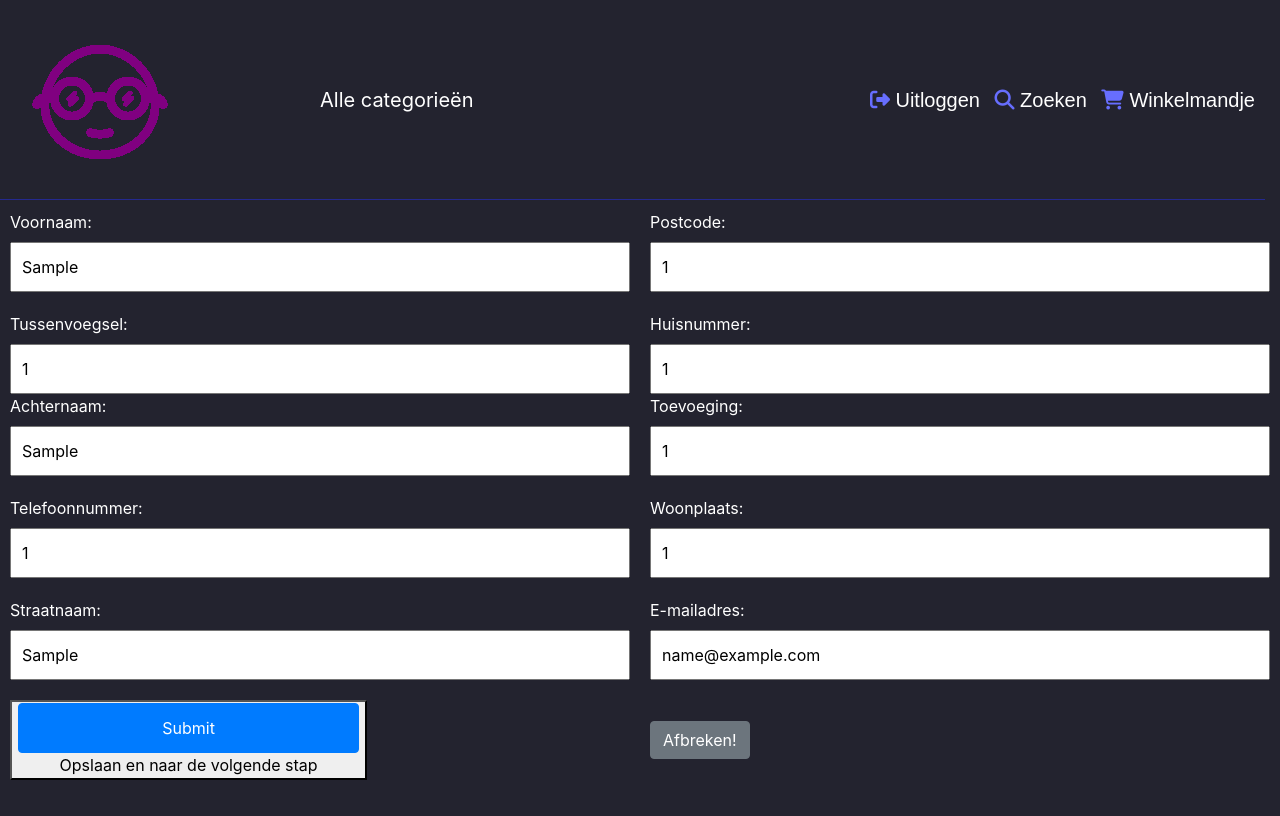
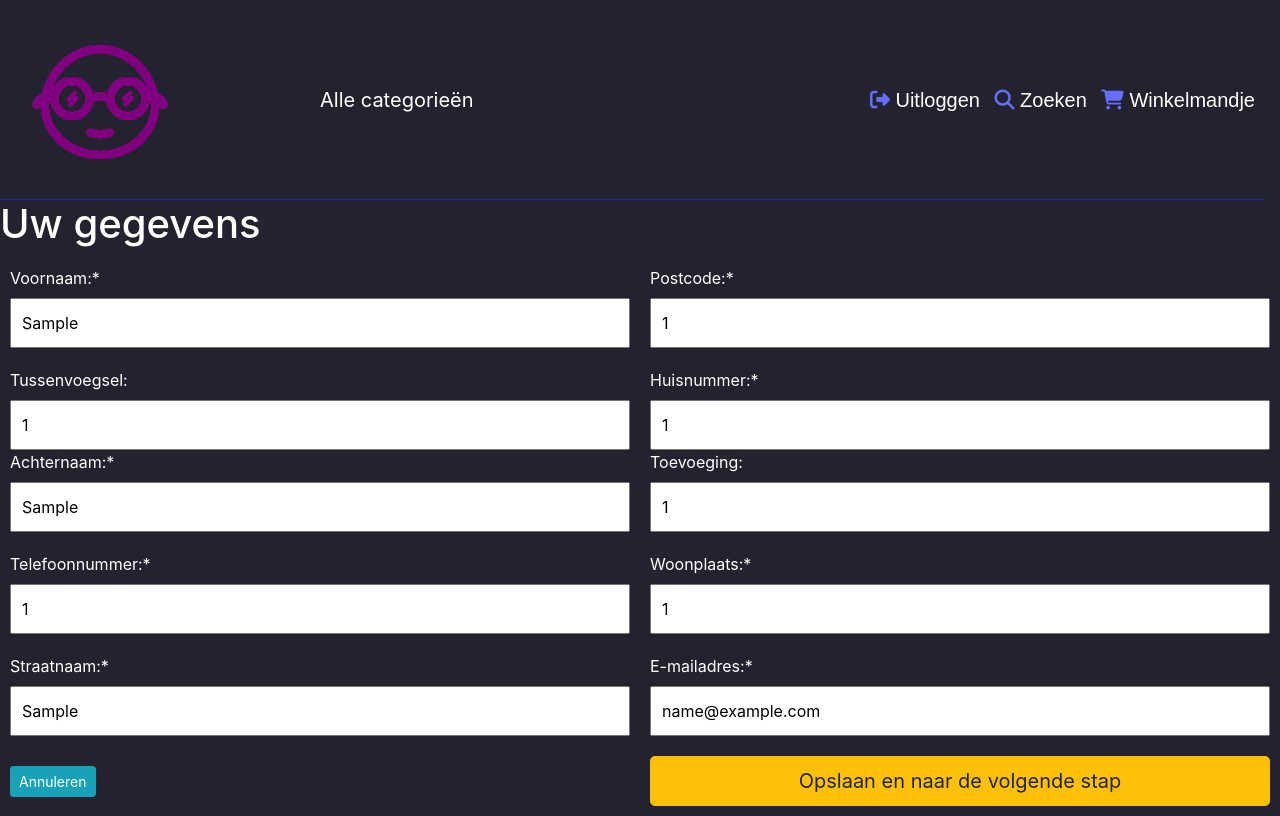
Before and after one commit to iaachboun/nerdygadgets, a PHP site: page /bestelpagina.php in a window 1280 px wide. Before the commit the page ends 780 px from the top, so only its background shows below. Run offline with PHP 8.4, Linux system fonts and the light colour scheme; the visitor is signed in with stand-in values (Sample User, id 1); data that the repository does not hold is empty; some libraries are stand-ins or nearby versions; some web fonts are replaced.

Commit message:
Buttons gefixt en sterretjes bij verplichte velden

```diff
--- a/bestelpagina.php
+++ b/bestelpagina.php
@@ -1,59 +1,61 @@
 <!DOCTYPE html>
-<link rel="stylesheet" href="Style.css">
+<link rel="stylesheet" href="style.css">
 <?php
 include __DIR__ . "/header.php"; ?>
 
+<html>
+<h1>Uw gegevens</h1>
+</html>
 <form method="post" action="confirm.php">
-
     <table style="height: 100%; width: 100%;">
         <tbody>
         <?php
         if (isset($_SESSION["voornaam"])) {
             $html = ' <tr>
-            <td style="width: 50%;"><label for="voornaam">Voornaam:</label><br /> <input id="voornaam" name="voornaam" required="" type="text" value=' . $_SESSION["voornaam"] . ' </td>
-            <td style="width: 50%;"><label for="postcode">Postcode:</label><br /> <input id="postcode" maxlength="7" name="postcode" required="" type="text" value=' . $_SESSION["postcode"] . ' </td>
+            <td style="width: 50%;"><label for="voornaam">Voornaam:*</label><br /> <input id="voornaam" name="voornaam" required="" type="text" value=' . $_SESSION["voornaam"] . ' </td>
+            <td style="width: 50%;"><label for="postcode">Postcode:*</label><br /> <input id="postcode" maxlength="7" name="postcode" required="" type="text" value=' . $_SESSION["postcode"] . ' </td>
         </tr>
         <tr>
             <td style="width: 50%;"><label for="tussenvoegsel">Tussenvoegsel:</label><br /> <input id="tussenvoegsel" name="tussenvoegsel" type="text" value=' . $_SESSION["tussenvoegsel"] . ' <br>
-                <label for="achternaam">Achternaam:</label><br /> <input id="achternaam" name="achternaam" required="" type="text" value=' . $_SESSION["achternaam"] . ' </td>
-            <td style="width: 50%;"><label for="huisnummer">Huisnummer:</label><br /> <input id="huisnummer" name="huisnummer" required="" type="number" value=' . $_SESSION["huisnummer"] . ' </td>
+                <label for="achternaam">Achternaam:*</label><br /> <input id="achternaam" name="achternaam" required="" type="text" value=' . $_SESSION["achternaam"] . ' </td>
+            <td style="width: 50%;"><label for="huisnummer">Huisnummer:*</label><br /> <input id="huisnummer" name="huisnummer" required="" type="number" value=' . $_SESSION["huisnummer"] . ' </td>
                 <label for="toevoeging">Toevoeging:</label><br /> <input id="toevoeging" name="toevoeging" type="text" value=' . $_SESSION["toevoeging"] . ' </td>
         </tr>
         <tr>
-            <td style="width: 50%;"><label for="telefoonnummer">Telefoonnummer:</label><br /> <input id="telefoonnummer" name="telefoonnummer" required="" type="tel" value=' . $_SESSION["telefoonnummer"] . ' </td>
-            <td style="width: 50%;"><label for="woonplaats">Woonplaats:</label><br /> <input id="woonplaats" name="woonplaats" required="" type="text" value=' . $_SESSION["woonplaats"] . ' </td>
+            <td style="width: 50%;"><label for="telefoonnummer">Telefoonnummer:*</label><br /> <input id="telefoonnummer" name="telefoonnummer" required="" type="tel" value=' . $_SESSION["telefoonnummer"] . ' </td>
+            <td style="width: 50%;"><label for="woonplaats">Woonplaats:*</label><br /> <input id="woonplaats" name="woonplaats" required="" type="text" value=' . $_SESSION["woonplaats"] . ' </td>
         </tr>
         <tr>
-            <td style="width: 50%;"><label for="straatnaam">Straatnaam:</label><br /> <input id="straatnaam" name="straatnaam" required="" type="text" value=' . $_SESSION["straatnaam"] . ' </td>
-            <td style="width: 50%;">    <label for="email">E-mailadres:</label><br>
+            <td style="width: 50%;"><label for="straatnaam">Straatnaam:*</label><br /> <input id="straatnaam" name="straatnaam" required="" type="text" value=' . $_SESSION["straatnaam"] . ' </td>
+            <td style="width: 50%;">    <label for="email">E-mailadres:*</label><br>
                 <input type="email" id="email" name="email" required value=' . $_SESSION["email"] . ' </td>
         </tr>
         <tr>
-            <td style="width: 50%;"><button> <input type="submit" name="opslaan" class="btn btn-primary"> Opslaan en naar de volgende stap</button>
+            <td style="width: 50%;"><a href="cart.php" class="btn btn-info btn-sm" role="button">Annuleren</a>
             </td>
-            <td style="width: 50%;"><form method="post" action="cancel.php"> <button type="submit" name="cancel" class="btn btn-secondary" onclick="return confirm(`Weet je het zeker ? `)">Afbreken!</button></form>
+            <td style="width: 50%;"><input type="submit" name="opslaan" value="Opslaan en naar de volgende stap" class="btn btn-warning btn-lg"></button>
             </td>
         </tr>';
 
             echo $html;
         } else {
             $html = ' <tr>
-            <td style="width: 50%;"><label for="voornaam">Voornaam:</label><br /> <input id="voornaam" name="voornaam" required="" type="text"/></td>
-            <td style="width: 50%;"><label for="postcode">Postcode:</label><br /> <input id="postcode" maxlength="7" name="postcode" required="" type="text"/></td>
+            <td style="width: 50%;"><label for="voornaam">Voornaam:*</label><br /> <input id="voornaam" name="voornaam" required="" type="text"/></td>
+            <td style="width: 50%;"><label for="postcode">Postcode:*</label><br /> <input id="postcode" maxlength="7" name="postcode" required="" type="text"/></td>
         </tr>
         <tr>
             <td style="width: 50%;"><label for="tussenvoegsel">Tussenvoegsel:</label><br /> <input id="tussenvoegsel" name="tussenvoegsel" type="text"/><br>
-                <label for="achternaam">Achternaam:</label><br /> <input id="achternaam" name="achternaam" required="" type="text"/></td>
-            <td style="width: 50%;"><label for="huisnummer">Huisnummer:</label><br /> <input id="huisnummer" name="huisnummer" required="" type="number"/><br />
+                <label for="achternaam">Achternaam:*</label><br /> <input id="achternaam" name="achternaam" required="" type="text"/></td>
+            <td style="width: 50%;"><label for="huisnummer">Huisnummer:*</label><br /> <input id="huisnummer" name="huisnummer" required="" type="number"/><br />
                 <label for="toevoeging">Toevoeging:</label><br /> <input id="toevoeging" name="toevoeging" type="text"/></td>
         </tr>
         <tr>
-            <td style="width: 50%;"><label for="telefoonnummer">Telefoonnummer:</label><br /> <input id="telefoonnummer" name="telefoonnummer" required="" type="tel"/></td>
-            <td style="width: 50%;"><label for="woonplaats">Woonplaats:</label><br /> <input id="woonplaats" name="woonplaats" required="" type="text"/></td>
+            <td style="width: 50%;"><label for="telefoonnummer">Telefoonnummer:*</label><br /> <input id="telefoonnummer" name="telefoonnummer" required="" type="tel"/></td>
+            <td style="width: 50%;"><label for="woonplaats">Woonplaats:*</label><br /> <input id="woonplaats" name="woonplaats" required="" type="text"/></td>
         </tr>
         <tr>
-            <td style="width: 50%;"><label for="straatnaam">Straatnaam:</label><br /> <input id="straatnaam" name="straatnaam" required="" type="text"/></td>
-            <td style="width: 50%;">    <label for="email">E-mailadres:</label><br>
+            <td style="width: 50%;"><label for="straatnaam">Straatnaam:*</label><br /> <input id="straatnaam" name="straatnaam" required="" type="text"/></td>
+            <td style="width: 50%;">    <label for="email">E-mailadres:*</label><br>
                 <input type="email" id="email" name="email" required ><br></td>
         </tr>
         <tr>
--- a/session.php
+++ b/session.php
@@ -32,3 +32,7 @@ function SaveCart($cart)
     $_SESSION["cart"] = $cart;
 
 }
+
+function SeeHistory($history) {
+    $_SESSION[""]
+}
```
Also changed, not shown: order_history.php (+21 -0 lines), Public/CSS/styleNew.css (line endings or trailing spaces).
